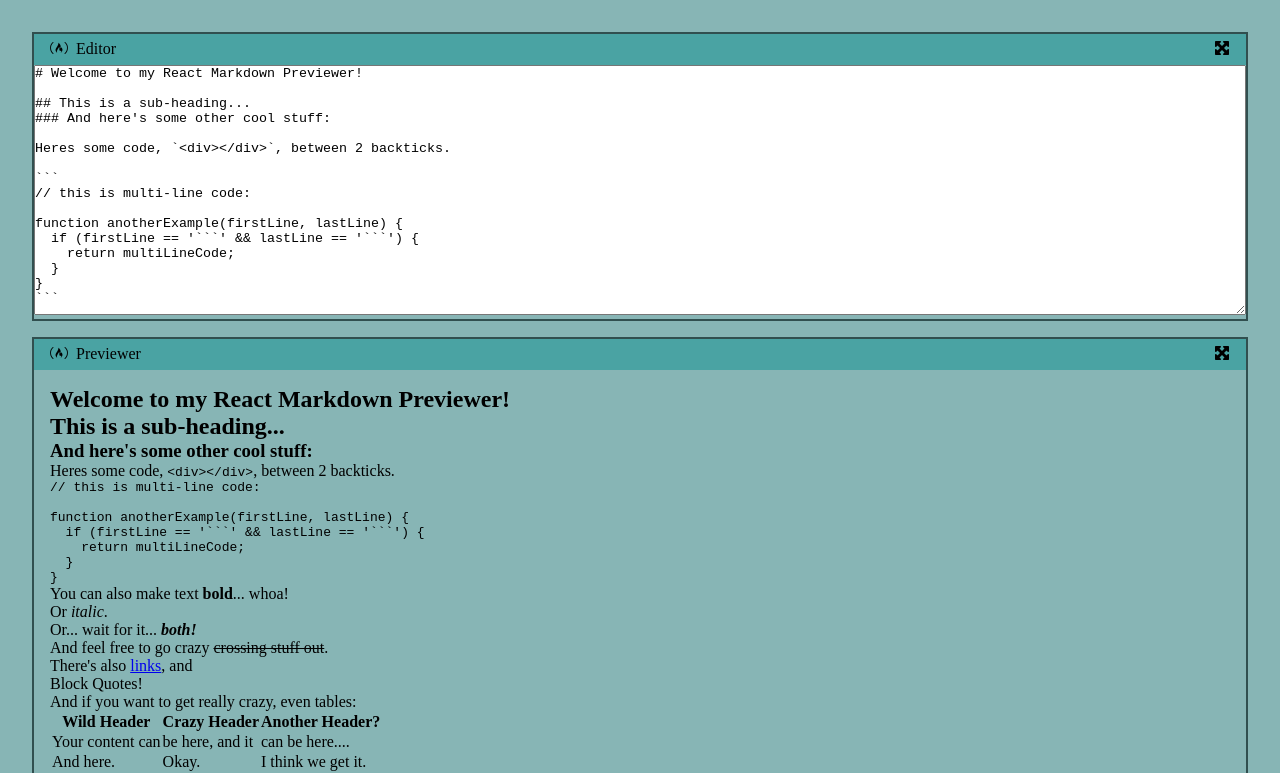
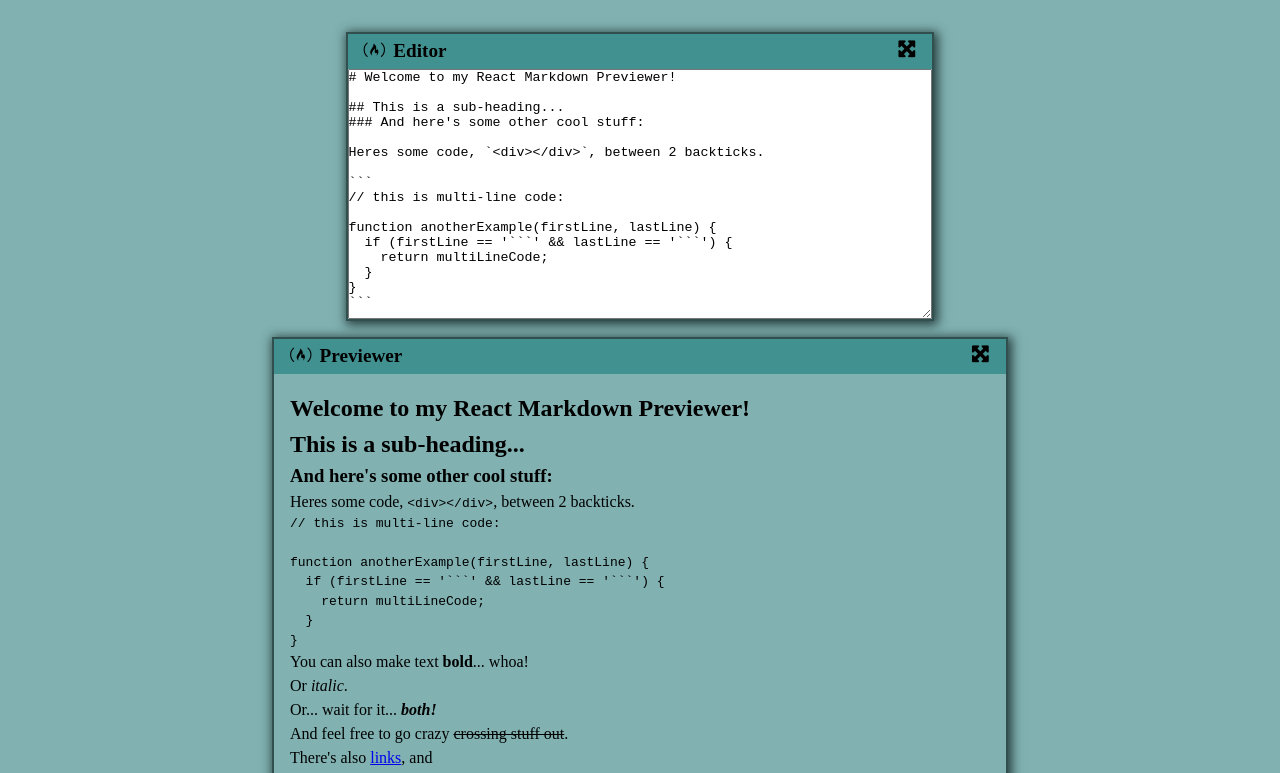
Before and after one commit to junaidshaikh-js/markdown-previewer, a React (Create React App) app: page / in a window 1280 px wide. Shown: the top 773 px of the page. Built offline with nearby package versions, Linux system fonts and the light colour scheme.

Commit message:
update app styles

```diff
--- a/src/App.scss
+++ b/src/App.scss
@@ -2,6 +2,7 @@ $background: #619e9e;
 $darkAccent: #224b4b;
 $border: 2px solid darken($background, 25%);
 $basePadding: 1rem;
+$shadow: 2px 2px 10px 2px darken($background, 30%);
 
 html {
   box-sizing: border-box;
@@ -16,7 +17,18 @@ html {
 }
 
 body {
-  background: lighten($background, 12%);
+  background: lighten($background, 10%);
+  overflow-x: hidden;
+}
+
+.common-style {
+  border: $border;
+  box-shadow: $shadow;
+}
+
+.main-wrapper {
+  margin: 0 auto;
+  max-width: 800px;
 }
 
 main {
@@ -27,24 +39,37 @@ main {
   display: flex;
   justify-content: space-between;
   padding: 0.4rem 1rem;
-  background: lighten($darkAccent, 25%);
+  font-size: 1.2rem;
+  font-weight: bold;
+  background: lighten($darkAccent, 20%);
 }
 
 .editor-section {
-  margin-bottom: 1rem;
-  border: $border;
+  @extend .common-style;
+
+  width: 80%;
+  margin: 1rem auto;
   font-size: 1rem;
 
+  #editor {
+    height: 250px;
+  }
+
   textarea {
-    width: 100%;
+    max-width: 100%;
+    min-width: 100%;
     min-height: 250px;
+    max-height: 250px;
   }
 }
 
 .preview-section {
-  border: $border;
+  @extend .common-style;
 
   #preview {
     padding: $basePadding;
+    line-height: 1.5;
   }
 }
+
+// markdown style
```
